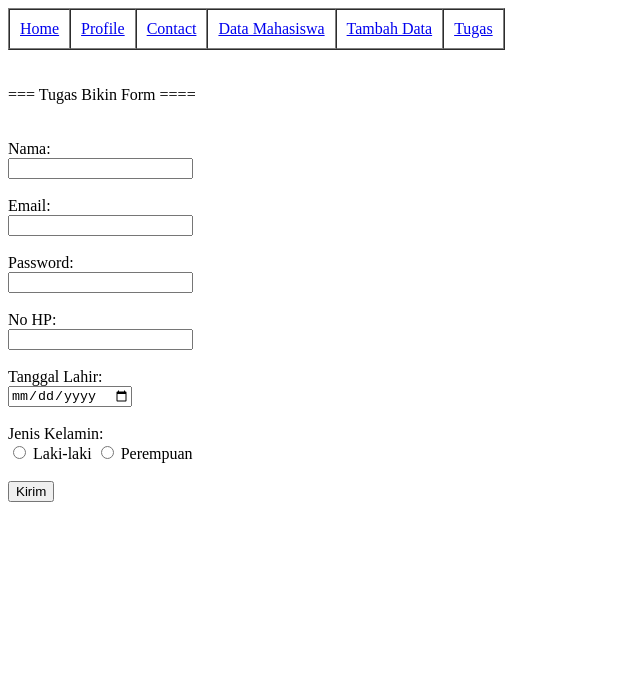
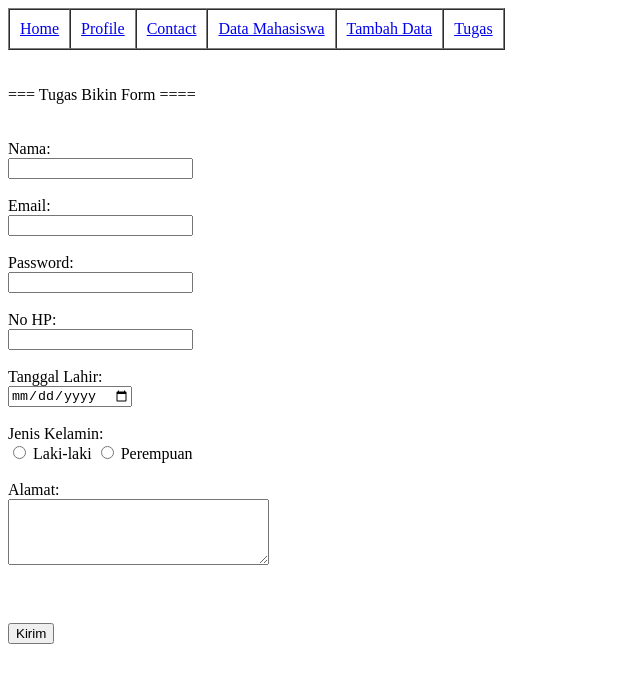
Before and after one commit to Adisanopalz/ifsanocihuy_B, a plain HTML site: page tugas.html in a window 1280 px wide. Shown: the whole page, without its empty margins (0-640 px from the left). Drawn offline with Linux system fonts and the light colour scheme.

Commit message:
Update tugas.html

```diff
--- a/tugas.html
+++ b/tugas.html
@@ -36,6 +36,9 @@
     <input type="radio" name="kelamin" value="Laki-laki"> Laki-laki
     <input type="radio" name="kelamin" value="Perempuan"> Perempuan
     <br><br>
+    <label>Alamat:</label><br>
+    <textarea name="alamat" rows="4" cols="30"></textarea><br><br>
+    <br><br>
     <button type="submit">Kirim</button>
     </table>
     <br><br>
```
